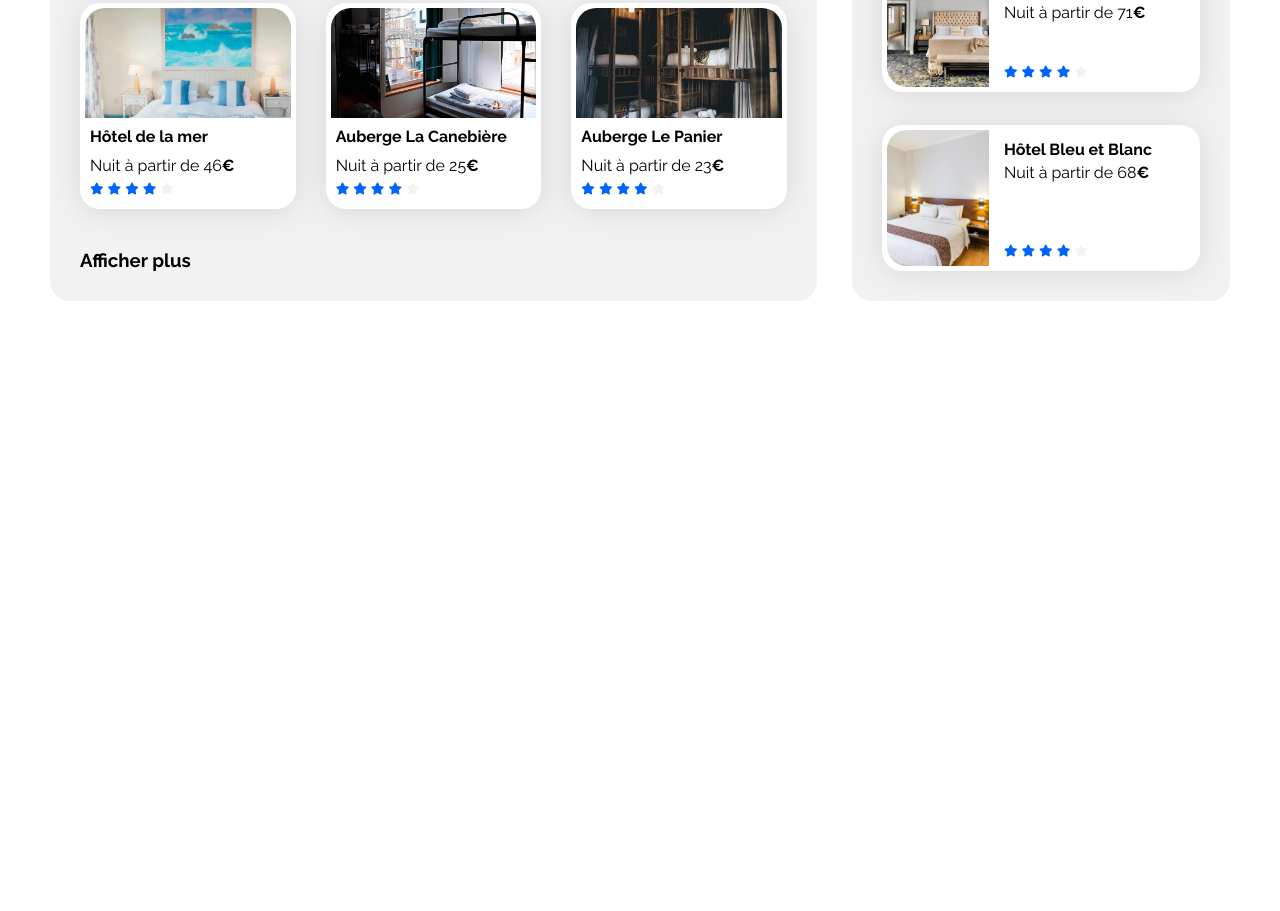
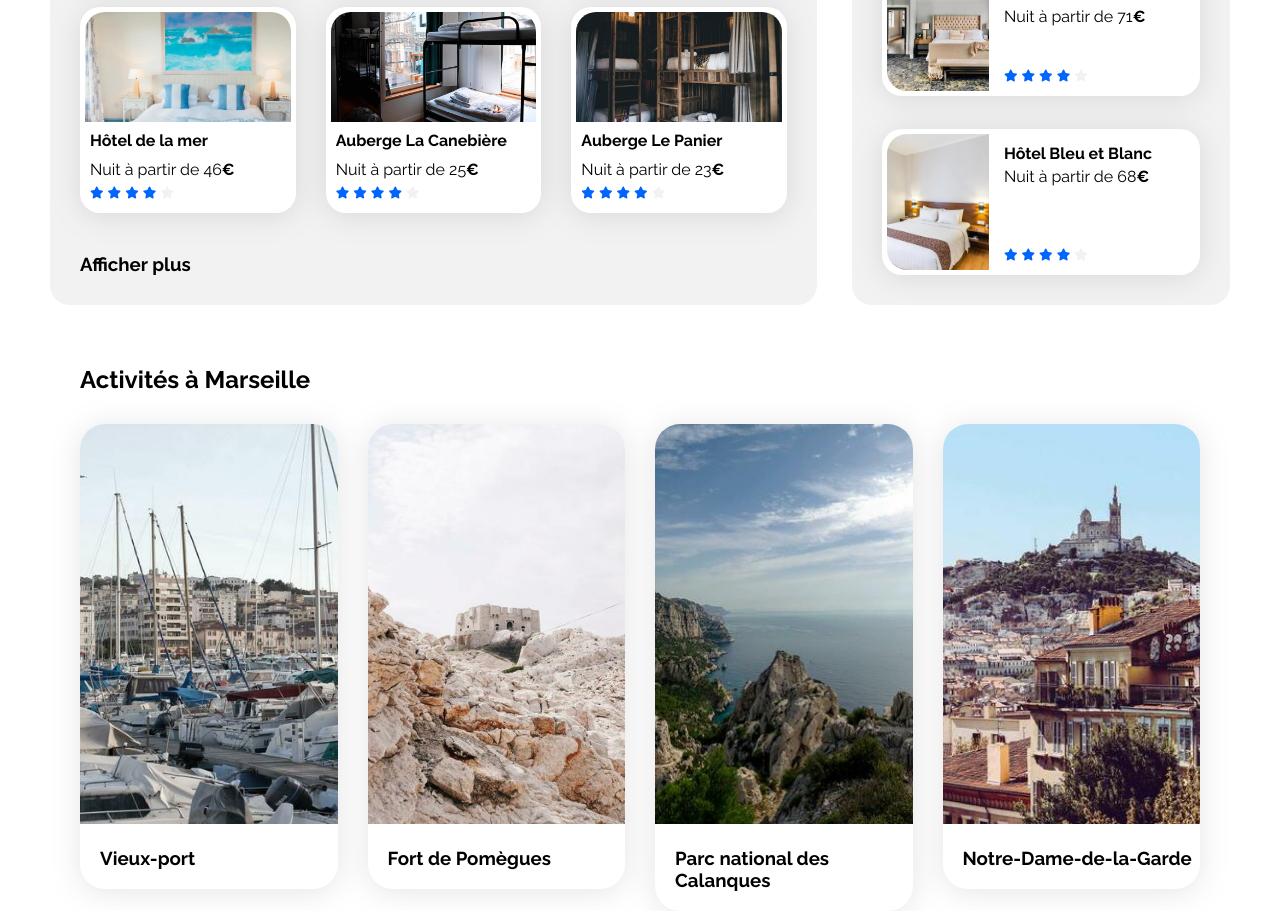
Before and after one commit to christopher-cornet/booki, a plain HTML site: page index.html in a window 1280 px wide. Shown: the part 748-1659 px from the top of the page. Before the commit the page ends 1049 px from the top, so only its background shows below. Drawn offline with Linux system fonts and the light colour scheme.

Commit message:
Completed “activités” section

```diff
--- a/css/style.css
+++ b/css/style.css
@@ -48,14 +48,17 @@ a {
     text-decoration: none;
 }
 
-.hebergement-nav {
+.hebergement-nav, .activites-nav {
+    padding-top: 10px;
+}
+
+.hebergement-nav:hover, .activites-nav:hover {
     border-top: 3px solid var(--main-color);
-    padding-top: 10px;
     color: var(--main-color);
 }
 
 .activites-nav {
-    padding-left: 50px;
+    margin-left: 50px;
 }
 
 .find-lodging {
@@ -68,12 +71,14 @@ a {
 
 .city-center {
     margin-top: 5px;
+}
+
+form, .city-center {
     margin-bottom: 30px;
 }
 
 form {
     display: flex;
-    margin-bottom: 30px;
 }
 
 form i {
@@ -83,14 +88,17 @@ form i {
     border-bottom-left-radius: 20px;
 }
 
+.searchbar, .search-btn {
+    font-size: 16px;
+    font-weight: bold;
+}
+
 .searchbar {
     padding: 8px;
     border: 1px solid var(--main-bg-color);
     border-right: none;
     display: inline;
     width: 200px;
-    font-size: 16px;
-    font-weight: bold;
     text-align: center;
 }
 
@@ -102,8 +110,6 @@ form i {
     border-bottom-right-radius: 15px;
     color: var(--main-bg-color);
     border: none;
-    font-size: 16px;
-    font-weight: bold;
     cursor: pointer;
 }
 
@@ -115,7 +121,7 @@ form i {
     margin-bottom: 30px;
 }
 
-.filters h3, .filters button {
+.info, .filters h3, .filters button {
     display: inline;
 }
 
@@ -127,7 +133,6 @@ form i {
     margin-left: 10px;
     cursor: pointer;
     font-weight: bold;
-    font-size: 16px;
 }
 
 .filters button:hover {
@@ -156,7 +161,6 @@ form i {
 .info {
     margin-top: 30px;
     margin-bottom: 30px;
-    display: inline;
 }
 
 .section-title {
@@ -176,7 +180,7 @@ form i {
     width: 200px;
 }
 
-.card-title {
+.card-title, .filters button {
     font-size: 16px;
 }
 
@@ -228,13 +232,50 @@ form i {
 }
 
 .card-grid h3, .card-grid p, .card-grid .card-rating {
-    margin-bottom: 5px;
-    margin-top: 5px;
-    margin-left: 5px;
+    margin: 5px 0px 5px 5px;
 }
 
 .card-grid h3 {
     margin-bottom: 10px;
+}
+
+.activites {
+    margin: 60px 30px 0px 30px;
+}
+
+.activites h2 {
+    margin-bottom: 30px;
+}
+
+.activites-list {
+    display: grid;
+    grid-template-columns: repeat(4, 1fr);
+    grid-template-rows: 1fr;
+    column-gap: 30px;
+    row-gap: 0px;
+}
+
+.activites-list .card {
+    padding: 0; /* Reset padding */
+    padding-bottom: 20px;
+    width: 100%;
+}
+
+.activites-list article {
+    border-radius: 25px;
+    background-color: white;
+}
+
+.activites-list h3 {
+    padding-left: 20px;
+    margin-bottom: 0px;
+}
+
+.activites-list img {
+    width: 100%;
+    height: 400px;
+    border-top-right-radius: 25px;
+    border-top-left-radius: 25px;
 }
 
 /****** Populaires ***********/
@@ -284,7 +325,6 @@ form i {
 
 
 
-
 /* Le code ci-dessous correspond à la version responsive uniquement */
 
 /****** Media queries ***********/
--- a/index.html
+++ b/index.html
@@ -17,7 +17,7 @@
 <body>
     <div class="main-container">
         <header>
-            <img src="./images/logo/Booki.png" alt="Logo bleu de la startup Booki">
+            <a href="index.html"><img src="./images/logo/Booki.png" alt="Logo bleu de la startup Booki"></a>
             <div class="hebergements-and-activites">
                 <nav>
                     <a href="#hebergements" class="hebergement-nav">Hébergements</a>
@@ -235,6 +235,51 @@
                     </div>
                 </section>
             </div>
+            <section class="activites">
+                <h2>Activités à Marseille</h2>
+                <div class="activites-list">
+                    <a href="#">
+                        <article class="card">
+                            <img src="images/activites/reno-laithienne.jpg" alt="Image du Vieux-port">
+                            <div class="card-content">
+                                <div class="card-txt">
+                                    <h3>Vieux-port</h3>
+                                </div>
+                            </div>
+                        </article>
+                    </a>
+                    <a href="#">
+                        <article class="card">
+                            <img src="images/activites/paul-hermann.jpg" alt="Image du Vieux-port">
+                            <div class="card-content">
+                                <div class="card-txt">
+                                    <h3>Fort de Pomègues</h3>
+                                </div>
+                            </div>
+                        </article>
+                    </a>
+                    <a href="#">
+                        <article class="card">
+                            <img src="images/activites/kilyan-sockalingum.jpg" alt="Image du Vieux-port">
+                            <div class="card-content">
+                                <div class="card-txt">
+                                    <h3>Parc national des Calanques</h3>
+                                </div>
+                            </div>
+                        </article>
+                    </a>
+                    <a href="#">
+                        <article class="card">
+                            <img src="images/activites/florian-wehde.jpg" alt="Image du Vieux-port">
+                            <div class="card-content">
+                                <div class="card-txt">
+                                    <h3>Notre-Dame-de-la-Garde</h3>
+                                </div>
+                            </div>
+                        </article>
+                    </a>
+                </div>
+            </section>
         </main>
         <footer></footer>
     </div>
```
